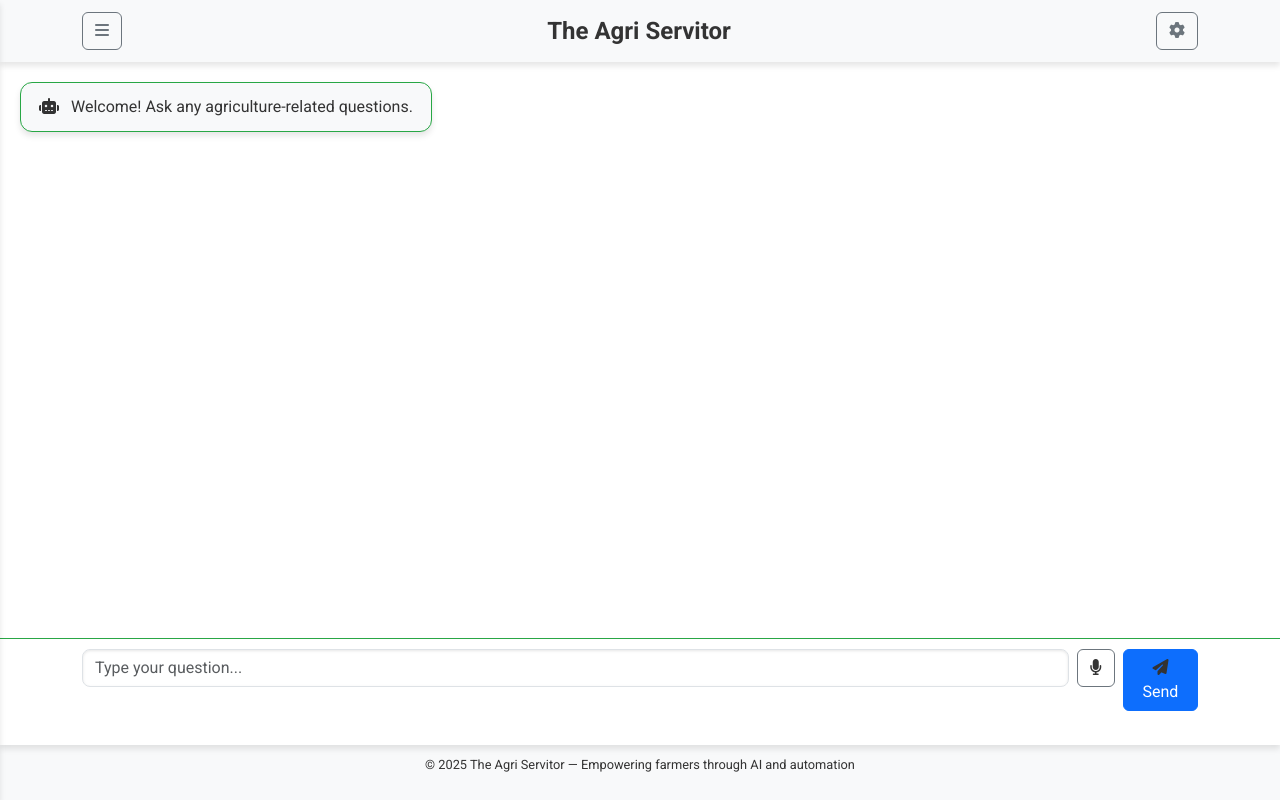
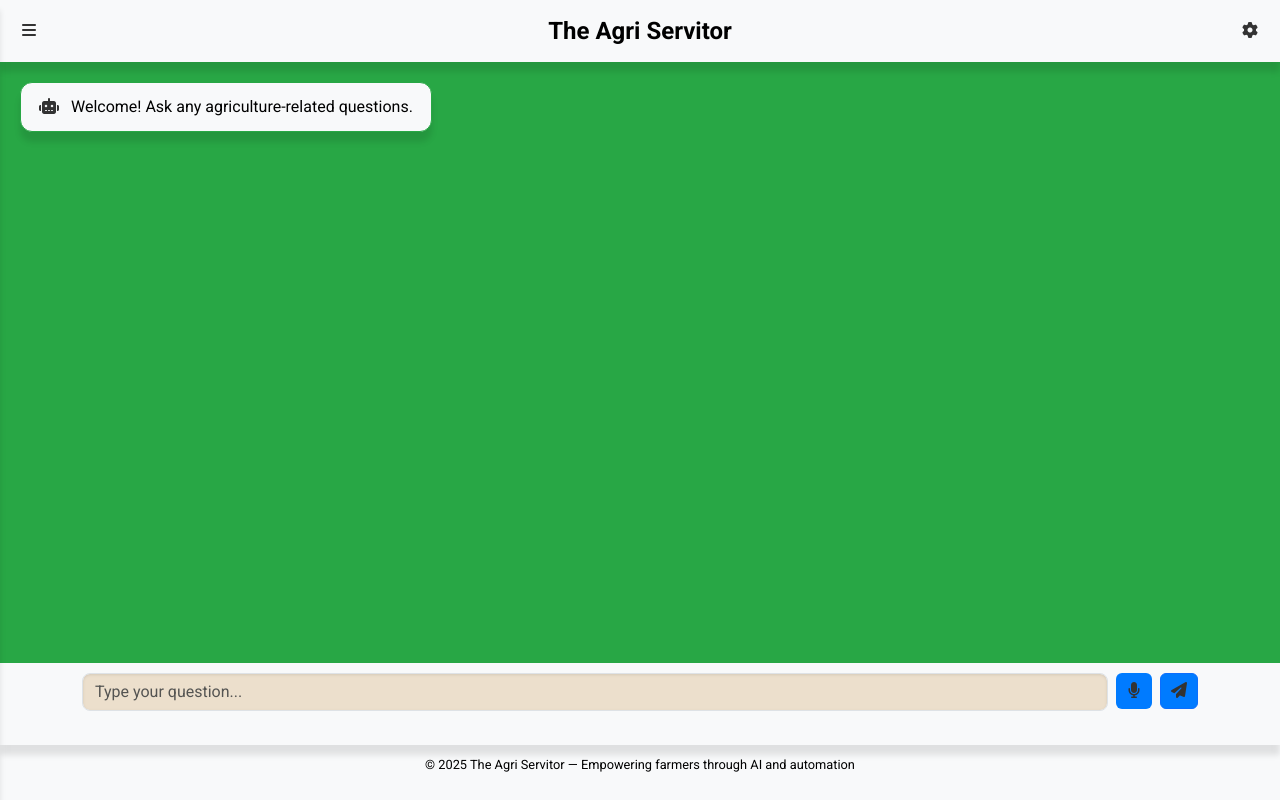
Before and after one commit to Risbletwins/agri-bot, a Flask app: page /chat in a window 1280 px wide. Run offline with Flask 3, Linux system fonts and the light colour scheme.

Commit message:
making the frontend flexible

```diff
--- a/templates/chat.html
+++ b/templates/chat.html
@@ -15,20 +15,20 @@
         :root {
             --primary-color: #28a745; /* Green for light mode */
             --secondary-color: #f8f9fa; /* Light gray */
-            --bg-color: #ffffff; /* White */
-            --text-color: #333333; /* Black */
+            --bg-color: #28a745; /* White */
+            --text-color: #000000; /* Black */
             --icon-color: #333333;
             --accent-color: #007bff;
-            --shadow: 0 4px 6px rgba(0, 0, 0, 0.1);
+            --shadow: 0 10px 6px rgba(0, 0, 0, 0.1);
         }
 
         body.dark-mode {
-            --primary-color: #343a40; /* Dark gray */
-            --secondary-color: #212529; /* Blackish */
-            --bg-color: #1c1f23;
-            --text-color: #ffffff; /* White */
-            --icon-color: #ffffff;
-            --accent-color: #0d6efd;
+            --primary-color: #27391C; /* Dark gray */
+            --secondary-color: #697565; /* Blackish */
+            --bg-color: #3C3D37;
+            --text-color: #181C14; /* White */
+            --icon-color: #ECDFCC;
+            --accent-color: #1F7D53;
             --shadow: 0 4px 6px rgba(0, 0, 0, 0.3);
         }
 
@@ -72,7 +72,7 @@
         }
 
         .user-message {
-            background-color: var(--primary-color);
+            background-color: #ffffff;
             color: var(--text-color);
             align-self: flex-end;
         }
@@ -88,6 +88,7 @@
             background-color: var(--bg-color);
             border-top: 1px solid var(--primary-color);
             box-shadow: var(--shadow);
+            background-color: var(--secondary-color);
         }
 
         .btn {
@@ -128,7 +129,9 @@
             transition: left 0.3s ease;
             box-shadow: var(--shadow);
             z-index: 1050;
+
         }
+
 
         .sidebar.active {
             left: 0;
@@ -158,7 +161,7 @@
             position: absolute;
             top: 60px;
             right: 10px;
-            background-color: var(--bg-color);
+            background-color: var(--secondary-color);
             border: 1px solid var(--primary-color);
             border-radius: 8px;
             padding: 15px;
@@ -180,7 +183,7 @@
         .mic-btn.listening {
             animation: pulse 1s infinite;
             box-shadow: 0 0 10px rgba(0,123,255,0.4);
-            border-radius: 6px;
+            border-radius: 20px;
         }
 
         @keyframes pulse {
@@ -274,6 +277,36 @@
         .form-control:focus {
             box-shadow: 0 0 0 0.25rem rgba(40,167,69,0.25);
         }
+        #settings-btn{
+          border: None;
+          position: fixed;  right: 10px;
+          color: var(--icon-color);
+        }
+        #sidebar-toggle{
+          border: None;
+          position: fixed;  left: 10px;
+          color: var(--icon-color);
+        }
+        #voice-btn{
+          border: None;
+          background-color:var(--accent-color);
+
+        }
+        #send-btn{
+          margin: 0;
+          padding-top: 5px;
+          padding-bottom: 5px;
+          padding-left: 10px;
+          padding-right:10px;
+          background-color:var(--accent-color);
+        }
+        #question-input{
+          background-color: #ECDFCC;
+        }
+        #lang-select{
+          background-color: #ECDFCC;
+        }
+
     </style>
 </head>
 <body>
@@ -285,7 +318,7 @@
                 <i class="fas fa-bars"></i>
             </button>
             <!-- Centered Header -->
-            <a class="navbar-brand mx-auto" href="/">The Agri Servitor</a>
+            <a class="navbar-brand mx-auto" id="headertextmain" href="/">The Agri Servitor</a>
             <!-- Settings Button -->
             <button id="settings-btn" class="btn btn-outline-secondary" aria-label="Settings">
                 <i class="fas fa-cog"></i>
@@ -341,13 +374,13 @@
     </div>
 
     <!-- Input Group -->
-    <div class="input-group">
+    <div class="input-group" >
         <div class="container">
             <div class="row">
-                <div class="col-12 d-flex gap-2 align-items-start">
+                <div class="col-12 d-flex gap-2 align-items-start" >
                     <input type="text" id="question-input" class="form-control" placeholder="Type your question..." aria-label="Question input">
                     <button id="voice-btn" class="btn btn-outline-secondary mic-btn" aria-label="Toggle voice input"><i class="fas fa-microphone" style="color: var(--icon-color);"></i></button>
-                    <button id="send-btn" class="btn btn-primary"><i class="fas fa-paper-plane" style="color: var(--icon-color);"></i> <span data-en="Send" data-bn="পাঠান">Send</span></button>
+                    <button id="send-btn" class="btn btn-primary"><i class="fas fa-paper-plane" style="color: var(--icon-color);"></i></button>
                 </div>
                 <div class="col-12 mt-2">
                     <div id="loading-spinner" class="spinner-border text-primary mt-2 spinner" role="status" style="display:none;">
```
